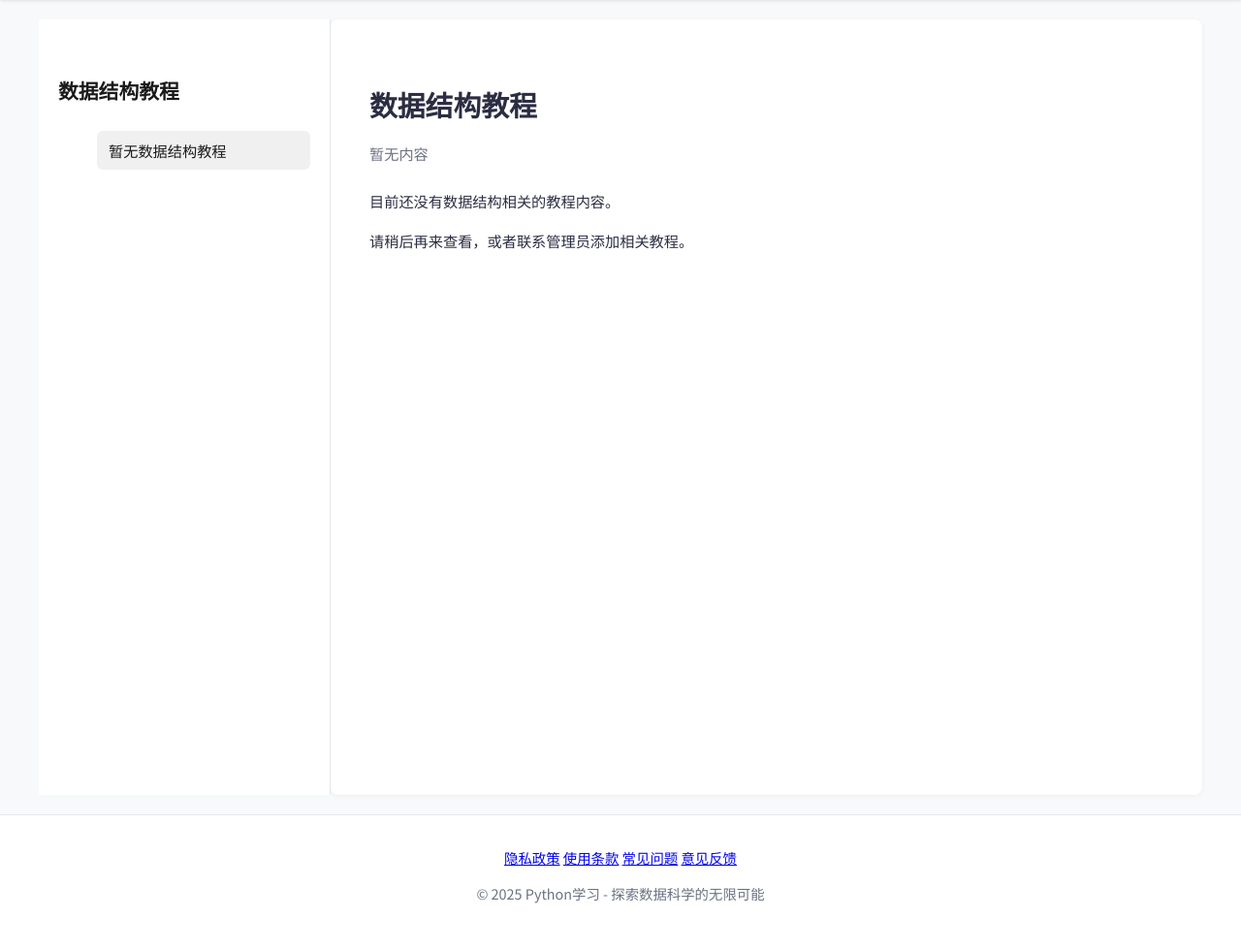
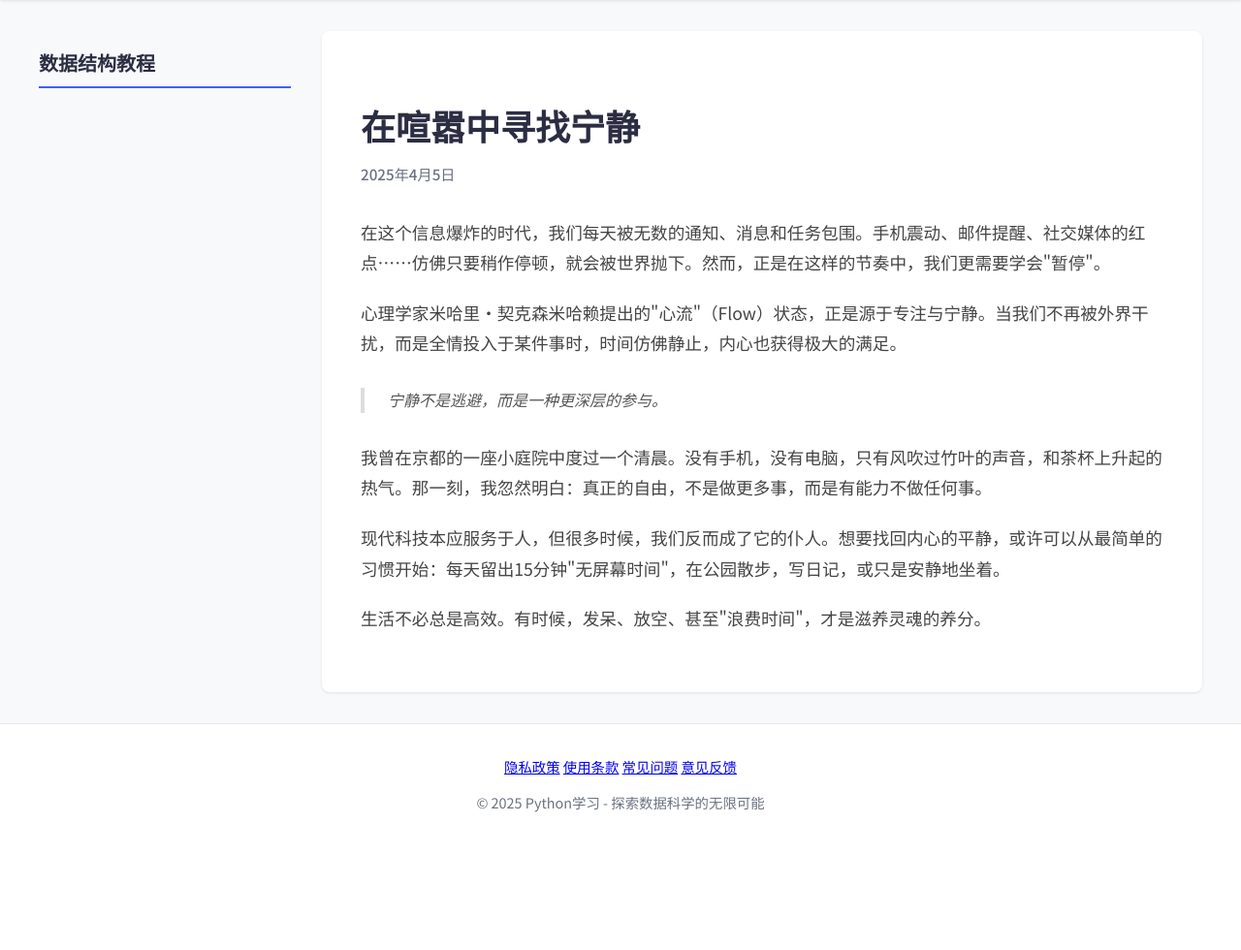
Before and after one commit to huangzhixin2018-sudo/python-learning-platform, a Django app: page /data-structure/ in a window 1280 px wide. Shown: the part 60-1040 px from the top of the page at 97% size. After the commit the page ends 898 px from the top, so only its background shows below. Run offline with Django 5.2, Linux system fonts and the light colour scheme; tables that the repository leaves empty hold one stand-in row (values such as "Sample post").

Commit message:
修复分类管理功能和页面显示逻辑 - 修复主分类添加逻辑，确保可以添加多个主分类 - 修复子分类关联逻辑，避免显示不存在的主分类 - 修复AI编程和数据结构页面显示，与参考页面格式一致 - 添加AI编程和数据结构类型的文章

```diff
--- a/Pythonfun/views.py
+++ b/Pythonfun/views.py
@@ -113,30 +113,29 @@
                 is_published=False
             ).order_by('created_at').first()
 
-        # 只有当有文章时才构建分类树
+        # 总是构建分类树，不管是否有文章
         category_tree = []
-        if current_article:
-            # 获取所有主分类
-            main_categories = MainCategory.objects.filter(is_enabled=True).order_by('id')
-
-            for main_category in main_categories:
-                sub_categories = SubCategory.objects.filter(
-                    parent=main_category,
-                    is_enabled=True
-                ).order_by('id')
-                sub_categories_with_count = []
-                for sub in sub_categories:
-                    article_count = Article.objects.filter(
-                        category=sub,
-                        content_type=model_content_type,
-                        is_published=True
-                    ).count()
-                    sub.article_count = article_count
-                    sub_categories_with_count.append(sub)
-                category_tree.append({
-                    'main_category': main_category,
-                    'sub_categories': sub_categories_with_count
-                })
+        # 获取所有主分类
+        main_categories = MainCategory.objects.filter(is_enabled=True).order_by('id')
+
+        for main_category in main_categories:
+            sub_categories = SubCategory.objects.filter(
+                parent=main_category,
+                is_enabled=True
+            ).order_by('id')
+            sub_categories_with_count = []
+            for sub in sub_categories:
+                article_count = Article.objects.filter(
+                    category=sub,
+                    content_type=model_content_type,
+                    is_published=True
+                ).count()
+                sub.article_count = article_count
+                sub_categories_with_count.append(sub)
+            category_tree.append({
+                'main_category': main_category,
+                'sub_categories': sub_categories_with_count
+            })
 
         # 根据内容类型选择模板
         template_map = {
@@ -259,6 +258,7 @@
         data = {
             'id': main_category.id,
             'name': main_category.name,
+            'slug': main_category.slug,
             'order': main_category.order,
             'is_enabled': main_category.is_enabled
         }
@@ -328,6 +328,7 @@
         data = {
             'id': sub_category.id,
             'name': sub_category.name,
+            'slug': sub_category.slug,
             'parent_id': sub_category.parent.id if sub_category.parent else None,
             'is_enabled': sub_category.is_enabled
         }
@@ -335,6 +336,7 @@
     elif request.method == 'PUT':
         data = json.loads(request.body)
         sub_category.name = data.get('name', sub_category.name)
+        sub_category.slug = data.get('slug', sub_category.slug)  # 添加slug字段更新
         if 'parent_id' in data:
             parent_id = data.get('parent_id')
             if parent_id:
@@ -614,9 +616,23 @@
             'sub_categories': sub_categories_with_count
         })
 
+    # 获取当前文章（用于显示默认文章）
+    current_article = Article.objects.filter(
+        content_type=Article.ContentType.DATA_STRUCTURE,
+        is_published=True
+    ).order_by('created_at').first()
+
+    # 如果没有已发布的文章，且用户是管理员，尝试获取未发布的文章（用于管理员预览）
+    if not current_article and request.user.is_authenticated and request.user.is_staff:
+        current_article = Article.objects.filter(
+            content_type=Article.ContentType.DATA_STRUCTURE,
+            is_published=False
+        ).order_by('created_at').first()
+
     context = {
         'articles': articles,
         'category_tree': category_tree,
+        'current_article': current_article,
         'content_type': 'data_structure'
     }
     return render(request, 'front/数据结构.html', context)
@@ -651,9 +667,23 @@
             'sub_categories': sub_categories_with_count
         })
 
+    # 获取当前文章（用于显示默认文章）
+    current_article = Article.objects.filter(
+        content_type=Article.ContentType.AI_PROGRAMMING,
+        is_published=True
+    ).order_by('created_at').first()
+
+    # 如果没有已发布的文章，且用户是管理员，尝试获取未发布的文章（用于管理员预览）
+    if not current_article and request.user.is_authenticated and request.user.is_staff:
+        current_article = Article.objects.filter(
+            content_type=Article.ContentType.AI_PROGRAMMING,
+            is_published=False
+        ).order_by('created_at').first()
+
     context = {
         'articles': articles,
         'category_tree': category_tree,
+        'current_article': current_article,
         'content_type': 'ai_programming'
     }
     return render(request, 'front/AI编程.html', context)
--- a/templates/front/数据结构.html
+++ b/templates/front/数据结构.html
@@ -3,7 +3,7 @@
 <head>
   <meta charset="UTF-8" />
   <meta name="viewport" content="width=device-width, initial-scale=1.0" />
-  <title>数据结构教程</title>
+  <title>数据结构博客</title>
   <link rel="preconnect" href="https://fonts.googleapis.com">
   <link href="https://fonts.googleapis.com/css2?family=Noto+Sans+SC:wght@400;500;700&family=JetBrains+Mono:wght@400;500&display=swap" rel="stylesheet">
   <style>
@@ -102,168 +102,112 @@
     .login-btn:hover {
       background-color: var(--secondary-color);
       transform: translateY(-1px);
-      box-shadow: 0 4px 8px rgba(67, 97, 238, 0.3);
     }
 
     /* ========== 主布局 ========== */
     .main-layout {
       display: flex;
+      max-width: 1200px;
+      margin: 0 auto;
+      padding: 2rem 1.5rem;
       flex: 1;
-      max-width: 1200px;
-      margin: 20px auto;
-      padding: 0 1rem;
-      width: 100%;
+      gap: 2rem;
     }
 
-    /* 左侧边栏（文章列表） */
+    /* ========== 侧边栏 ========== */
     .sidebar {
       width: var(--sidebar-width);
-      background-color: white;
-      border-right: 1px solid var(--border-color);
-      padding: 40px 20px;
-      position: sticky;
-      top: 80px;
-      height: calc(100vh - 80px);
-      overflow-y: auto;
-      font-size: 0.95rem;
+      flex-shrink: 0;
     }
 
     .sidebar h2 {
-      font-size: 1.3rem;
-      margin-bottom: 24px;
-      color: #1a1a1a;
+      font-size: 1.25rem;
       font-weight: 600;
+      color: var(--text-color);
+      margin-bottom: 1.5rem;
+      padding-bottom: 0.5rem;
+      border-bottom: 2px solid var(--primary-color);
     }
 
     .article-list {
       list-style: none;
+      padding: 0;
+      margin: 0;
     }
 
     .article-list li {
-      margin-bottom: 12px;
+      margin-bottom: 0.5rem;
     }
 
     .article-list a {
+      display: block;
+      padding: 0.75rem 1rem;
+      color: var(--text-color);
       text-decoration: none;
-      color: #555;
-      padding: 8px 12px;
-      border-radius: 6px;
-      display: block;
-      transition: all 0.2s;
+      border-radius: var(--border-radius);
+      transition: all 0.2s ease;
+      font-size: 0.95rem;
+      line-height: 1.4;
     }
 
-    .article-list a:hover,
+    .article-list a:hover {
+      background-color: rgba(67, 97, 238, 0.1);
+      color: var(--primary-color);
+      transform: translateX(4px);
+    }
+
     .article-list a.active {
-      background-color: #f0f0f0;
-      color: #1a1a1a;
+      background-color: var(--primary-color);
+      color: white;
       font-weight: 500;
     }
 
-    .menu-category {
-      font-size: 0.8rem;
-      text-transform: uppercase;
-      letter-spacing: 1px;
-      padding: 0.75rem 0;
-      color: rgba(0,0,0,0.6);
-      font-weight: 600;
-      margin-top: 1rem;
-    }
-
-    .menu-category:first-child {
-      margin-top: 0;
-    }
-
-    /* 主内容区 */
+    /* ========== 主内容区域 ========== */
     .main-content {
       flex: 1;
-      padding: 40px 40px;
-      background-color: white;
+      background-color: var(--card-bg);
       border-radius: var(--border-radius);
-      box-shadow: 0 1px 5px rgba(0,0,0,0.05);
+      box-shadow: 0 1px 3px rgba(0,0,0,0.1);
+      overflow: hidden;
     }
 
     .post {
-      opacity: 0;
-      transition: opacity 0.3s;
       display: none;
+      padding: 2.5rem;
     }
 
     .post.active {
-      opacity: 1;
       display: block;
     }
 
     .post h1 {
-      font-family: 'Noto Sans SC', 'Inter', -apple-system, BlinkMacSystemFont, sans-serif;
-      font-size: 1.8rem;
+      font-size: 2.25rem;
       font-weight: 700;
       color: var(--text-color);
-      margin-bottom: 1.25rem;
-      line-height: 1.3;
+      margin-bottom: 1rem;
+      line-height: 1.2;
     }
 
     .post .date {
+      color: var(--light-text);
       font-size: 0.95rem;
-      color: var(--light-text);
-      margin-bottom: 1.5rem;
+      margin-bottom: 2rem;
+      font-weight: 500;
     }
 
     .post p {
-      font-size: 0.95rem;
-      line-height: 1.7;
-      color: var(--text-color);
-      margin-bottom: 1rem;
-    }
-
-    .post h2 {
-      font-size: 1.4rem;
-      margin: 1.25rem 0 0.75rem;
-      color: var(--text-color);
-      font-weight: 600;
-    }
-
-    .post h3 {
-      font-size: 1.2rem;
-      margin: 1rem 0 0.5rem;
-      color: var(--text-color);
-      font-weight: 600;
+      font-size: 1.1rem;
+      line-height: 1.8;
+      color: #444;
+      margin-bottom: 20px;
     }
 
     .post blockquote {
-      margin: 1.5rem 0;
-      padding-left: 1.5rem;
-      border-left: 4px solid var(--border-color);
+      margin: 30px 0;
+      padding-left: 24px;
+      border-left: 4px solid #ddd;
       font-style: italic;
-      color: var(--light-text);
-    }
-
-    .post ul, .post ol {
-      margin: 1rem 0;
-      padding-left: 1.5rem;
-    }
-
-    .post li {
-      margin-bottom: 0.5rem;
-      line-height: 1.7;
-    }
-
-    /* 代码块样式 */
-    .chat-style-codeblock {
-      background-color: #f0f0f0;
-      border-radius: 10px;
-      padding: 1rem;
-      position: relative;
-      margin: 1rem 0;
-      font-family: 'Fira Code', Consolas, monospace;
-      font-size: 0.9rem;
-      overflow: auto;
-    }
-
-    .chat-style-codeblock pre {
-      margin: 0;
-      white-space: pre-wrap;
-      word-break: break-word;
-      color: #333;
+      color: #555;
     }
 
     footer {
@@ -290,12 +234,12 @@
     <div class="header-container">
       <a href="/" class="logo">Python学习</a>
       <div class="nav-links">
-        <a href="{% url 'Pythonfun:index' %}">语法</a>
-        <a href="{% url 'Pythonfun:function_library' %}">函数库</a>
-        <a href="{% url 'Pythonfun:function_query' %}">函数查询</a>
-        <a href="{% url 'Pythonfun:data_structure' %}" class="active">数据结构</a>
-        <a href="{% url 'Pythonfun:ai_programming' %}">AI编程</a>
-        <a href="{% url 'Pythonfun:project' %}">项目</a>
+        <a href="/">语法</a>
+        <a href="/function-library/">函数库</a>
+        <a href="/function-query/">函数查询</a>
+        <a href="/data-structure/" class="active">数据结构</a>
+        <a href="/ai-programming/">AI编程</a>
+        <a href="/project/">项目</a>
       </div>
       <a href="/login/" class="login-btn">登录</a>
     </div>
@@ -304,10 +248,10 @@
   <!-- 主内容区域：左侧文章列表 + 右侧内容 -->
   <main class="main-layout">
 
-    <!-- 左侧边栏：分类树 -->
+    <!-- 左侧边栏：文章列表 -->
     <aside class="sidebar">
       <h2>数据结构教程</h2>
-      {% if category_tree and current_article %}
+      {% if category_tree %}
         <ul class="article-list">
           {% for main_category in category_tree %}
             {% for sub_category in main_category.sub_categories %}
@@ -323,7 +267,7 @@
         </ul>
       {% else %}
         <ul class="article-list">
-          <li><a href="#" class="active">暂无数据结构教程</a></li>
+          <li><a href="#" class="active">在喧嚣中寻找宁静</a></li>
         </ul>
       {% endif %}
     </aside>
@@ -331,37 +275,21 @@
     <!-- 右侧主内容 -->
     <section class="main-content">
       {% if current_article %}
-        <article id="post1" class="post active">
+        <article class="post active">
           <h1>{{ current_article.title }}</h1>
-          <div class="date">{{ current_article.created_at|date:"Y年m月d日" }}</div>
-          {% if current_article.content_html %}
-            {{ current_article.content_html|safe }}
-          {% elif current_article.content_code %}
-            <div class="chat-style-codeblock">
-              <pre><code class="language-{{ current_article.code_language }}">{{ current_article.content_code }}</code></pre>
-            </div>
-          {% else %}
-            <p>文章内容正在加载中...</p>
-          {% endif %}
-        </article>
-      {% elif current_category %}
-        <article id="post1" class="post active">
-          <h1>{{ current_category.name }}</h1>
-          <div class="date">分类页面</div>
-          {% if no_articles_message %}
-            <p>{{ no_articles_message }}</p>
-            <p>请稍后再来查看，或者选择其他分类。</p>
-          {% else %}
-            <p>欢迎来到 {{ current_category.name }} 分类！</p>
-            <p>这里将展示该分类下的所有数据结构教程文章。</p>
-          {% endif %}
+          <div class="date">{{ current_article.created_at|date:"Y年n月j日" }}</div>
+          {{ current_article.content_html|safe }}
         </article>
       {% else %}
-        <article id="post1" class="post active">
-          <h1>数据结构教程</h1>
-          <div class="date">暂无内容</div>
-          <p>目前还没有数据结构相关的教程内容。</p>
-          <p>请稍后再来查看，或者联系管理员添加相关教程。</p>
+        <article class="post active">
+          <h1>在喧嚣中寻找宁静</h1>
+          <div class="date">2025年4月5日</div>
+          <p>在这个信息爆炸的时代，我们每天被无数的通知、消息和任务包围。手机震动、邮件提醒、社交媒体的红点……仿佛只要稍作停顿，就会被世界抛下。然而，正是在这样的节奏中，我们更需要学会"暂停"。</p>
+          <p>心理学家米哈里·契克森米哈赖提出的"心流"（Flow）状态，正是源于专注与宁静。当我们不再被外界干扰，而是全情投入于某件事时，时间仿佛静止，内心也获得极大的满足。</p>
+          <blockquote>宁静不是逃避，而是一种更深层的参与。</blockquote>
+          <p>我曾在京都的一座小庭院中度过一个清晨。没有手机，没有电脑，只有风吹过竹叶的声音，和茶杯上升起的热气。那一刻，我忽然明白：真正的自由，不是做更多事，而是有能力不做任何事。</p>
+          <p>现代科技本应服务于人，但很多时候，我们反而成了它的仆人。想要找回内心的平静，或许可以从最简单的习惯开始：每天留出15分钟"无屏幕时间"，在公园散步，写日记，或只是安静地坐着。</p>
+          <p>生活不必总是高效。有时候，发呆、放空、甚至"浪费时间"，才是滋养灵魂的养分。</p>
         </article>
       {% endif %}
     </section>
@@ -381,7 +309,5 @@
     </div>
   </footer>
 
-
-
 </body>
 </html>
```
Also changed, not shown: templates/admin/分类管理.html (+56 -15 lines), templates/front/AI编程.html (+70 -144 lines).
